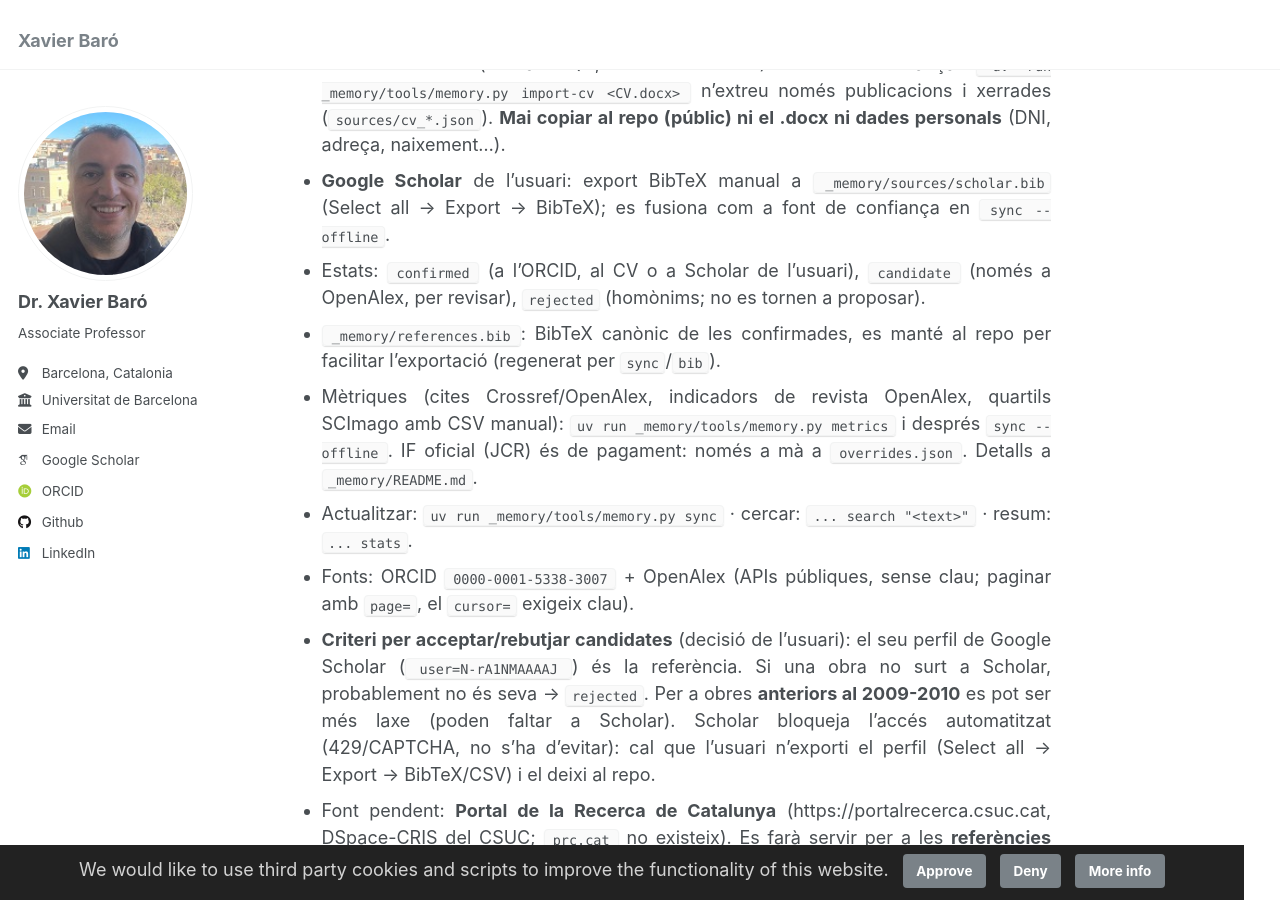
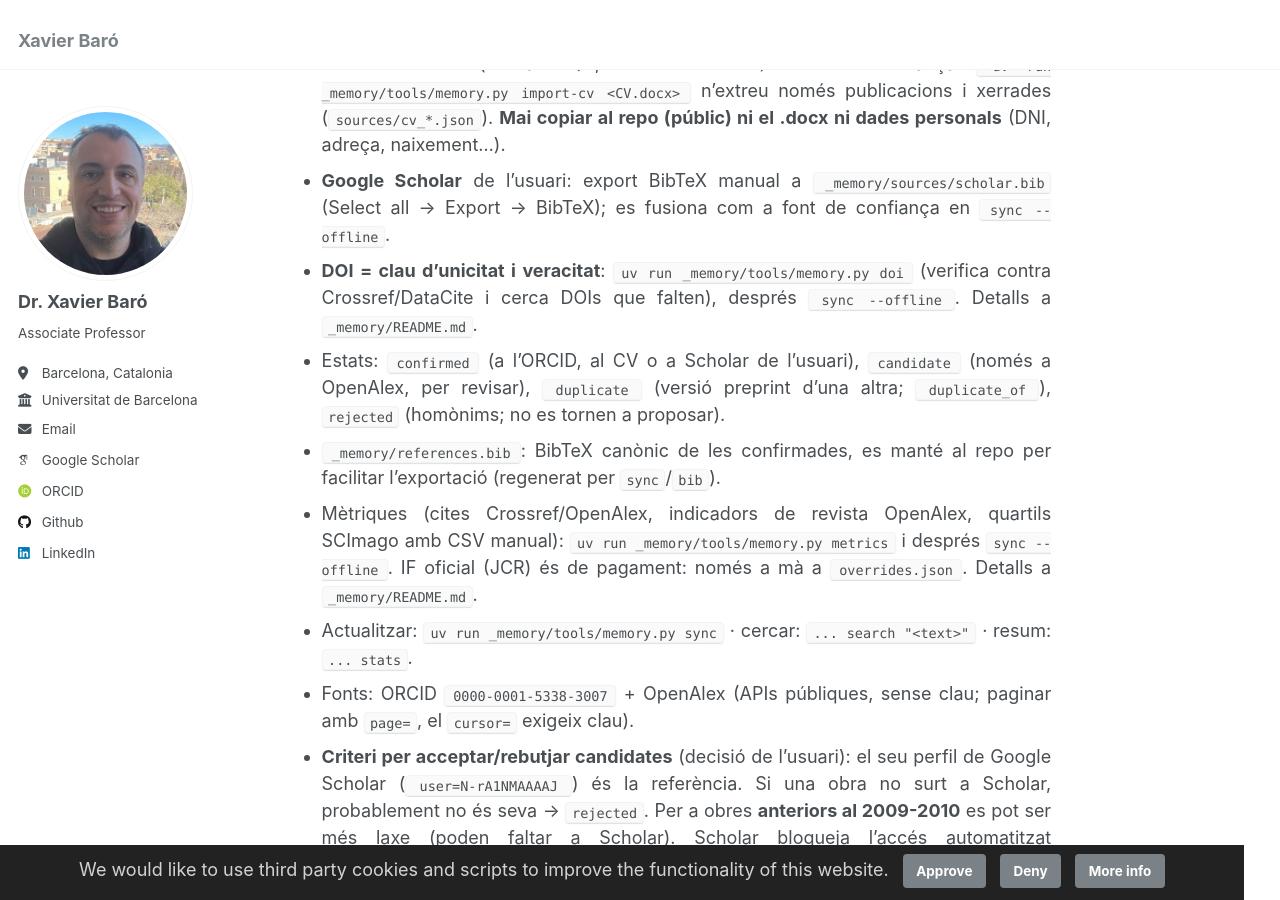
Before and after one commit to xbaro/xbaro.github.io, a Jekyll site: the page built from AGENTS.md, in a window 1280 px wide and 900 px high, scrolled down 2206 px. Built offline with Jekyll 4.4.1, drawn with Linux system fonts in a browser that asks for light colours; some web fonts are replaced; our own code applies the rules of GitHub Pages for plain Markdown files.

Commit message:
Verify DOIs against Crossref/DataCite, resolve missing ones and de-duplicate by DOI
Co-Authored-By: Claude Sonnet 5.5 <noreply@anthropic.com>

```diff
--- a/AGENTS.md
+++ b/AGENTS.md
@@ -42,7 +42,8 @@ Estat inicial: les col·leccions `_publications`, `_talks`, `_teaching`, `_posts
 - `_memory/references.json` (font de veritat, generat), `_memory/overrides.json` (correccions manuals que sobreviuen a cada sync), `_memory/sources/` (cache ORCID/OpenAlex), `_memory/index.sqlite` (cerca FTS5, derivat, fora de git), `_memory/tools/memory.py` (CLI amb `uv`). Detalls a `_memory/README.md`.
 - **CV de l'usuari** (format AQU, desembre 2024): font de confiança. `uv run _memory/tools/memory.py import-cv <CV.docx>` n'extreu només publicacions i xerrades (`sources/cv_*.json`). **Mai copiar al repo (públic) ni el .docx ni dades personals** (DNI, adreça, naixement...).
 - **Google Scholar** de l'usuari: export BibTeX manual a `_memory/sources/scholar.bib` (Select all → Export → BibTeX); es fusiona com a font de confiança en `sync --offline`.
-- Estats: `confirmed` (a l'ORCID, al CV o a Scholar de l'usuari), `candidate` (només a OpenAlex, per revisar), `rejected` (homònims; no es tornen a proposar).
+- **DOI = clau d'unicitat i veracitat**: `uv run _memory/tools/memory.py doi` (verifica contra Crossref/DataCite i cerca DOIs que falten), després `sync --offline`. Detalls a `_memory/README.md`.
+- Estats: `confirmed` (a l'ORCID, al CV o a Scholar de l'usuari), `candidate` (només a OpenAlex, per revisar), `duplicate` (versió preprint d'una altra; `duplicate_of`), `rejected` (homònims; no es tornen a proposar).
 - `_memory/references.bib`: BibTeX canònic de les confirmades, es manté al repo per facilitar l'exportació (regenerat per `sync`/`bib`).
 - Mètriques (cites Crossref/OpenAlex, indicadors de revista OpenAlex, quartils SCImago amb CSV manual): `uv run _memory/tools/memory.py metrics` i després `sync --offline`. IF oficial (JCR) és de pagament: només a mà a `overrides.json`. Detalls a `_memory/README.md`.
 - Actualitzar: `uv run _memory/tools/memory.py sync` · cercar: `... search "<text>"` · resum: `... stats`.
```
